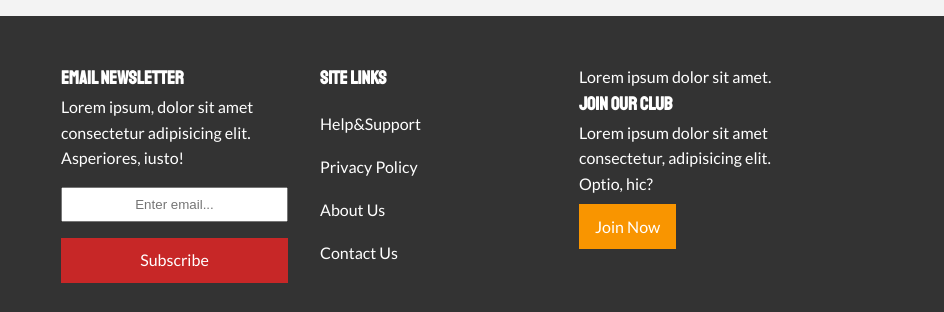
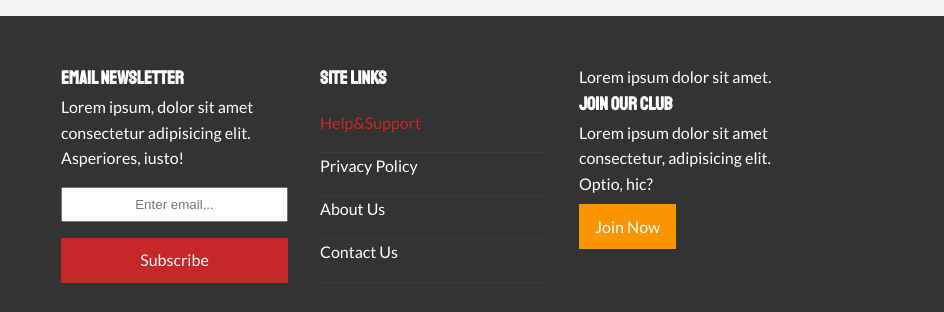
Before and after one commit to nemimj/News-Project, a plain HTML site: page index.html in a window 1280 px wide. In both pictures the pointer is over the link "Help&Support". Shown: the part 1702-2014 px from the top of the page, 336-1280 px from the left. Drawn offline with Linux system fonts and the light colour scheme.

Commit message:
added hover effect to footer site-links a

```diff
--- a/css/style.css
+++ b/css/style.css
@@ -298,7 +298,13 @@ h1,h2,h3,h4,h5,h6{
 
 #footer .site-links a{
     color: white;
+    border-bottom: 1px dotted #444;
 }
+
+#footer .site-links a:hover{
+    color: var(--primary-color);
+}
+
 
 .copyright{
     background-color: #444;
```
